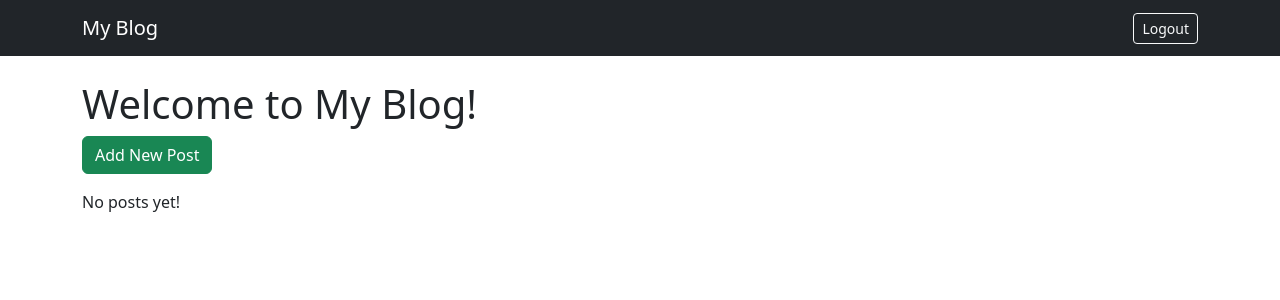
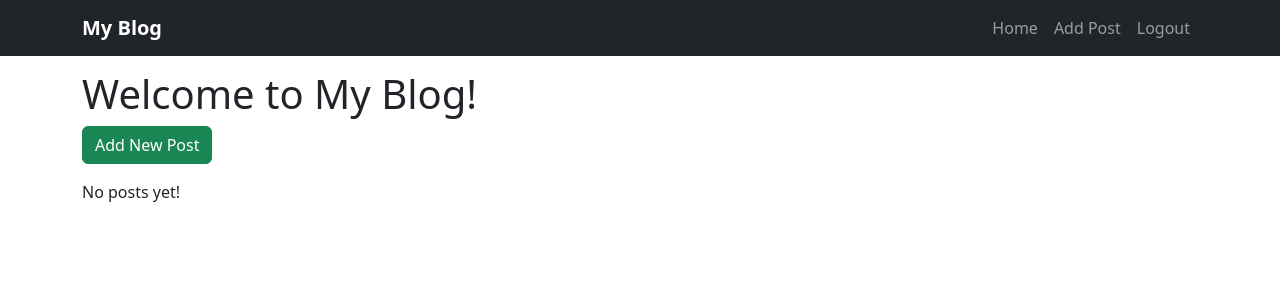
Before and after one commit to AlfredoCorvi/flask_blog, a Flask app: page / in a window 1280 px wide. Shown: the top 300 px of the page. Run offline with Flask 3, Linux system fonts and the light colour scheme; the visitor is signed in with stand-in values (Sample User, id 1); data that the repository does not hold is empty.

Commit message:
Style the navbar and responsive and cards

```diff
--- /dev/null
+++ b/static/css/style.css
@@ -0,0 +1,17 @@
+body {
+    background-color: #f8f9fa;
+}
+
+.card-title {
+    font-weight: bold;
+    font-size: 1.25rem;
+}
+
+.navbar-brand {
+    font-weight: bold;
+    font-size: 1.5rem;
+}
+
+form button {
+    margin-right: 5px;
+}
--- a/templates/base.html
+++ b/templates/base.html
@@ -7,20 +7,51 @@
     <link href="https://cdn.jsdelivr.net/npm/bootstrap@5.3.2/dist/css/bootstrap.min.css" rel="stylesheet">
 </head>
 <body>
-    <nav class="navbar navbar-expand-lg navbar-dark bg-dark">
+    <nav class="navbar navbar-expand-lg navbar-dark bg-dark fixed-top">
         <div class="container">
             <a class="navbar-brand" href="/">My Blog</a>
-            <div class="d-flex">
-                {% if session.get('user_id') %}
-                <a href="{{ url_for('logout') }}" class="btn btn-outline-light btn-sm">Logout</a>
-                {% else %}
-                <a href="{{ url_for('login') }}" class="btn btn-outline-light btn-sm">Login</a>
-                {% endif %}
+            <button class="navbar-toggler" type="button" data-bs-toggle="collapse" data-bs-target="#navbarNav">
+                <span class="navbar-toggler-icon"></span>
+            </button>
+            <div class="collapse navbar-collapse" id="navbarNav">
+                <ul class="navbar-nav ms-auto">
+                    <li class="nav-item">
+                        <a class="nav-link" href="{{ url_for('home') }}">Home</a>
+                    </li>
+                    {% if session.get('user_id') %}
+                    <li class="nav-item">
+                        <a class="nav-link" href="{{ url_for('add') }}">Add Post</a>
+                    </li>
+                    <li class="nav-item">
+                        <a class="nav-link" href="{{ url_for('logout') }}">Logout</a>
+                    </li>
+                    {% else %}
+                    <li class="nav-item">
+                        <a class="nav-link" href="{{ url_for('login') }}">Login</a>
+                    </li>
+                    {% endif %}
+                </ul>
             </div>
         </div>
     </nav>
+
+<!-- Add spacing to prevent navbar from covering content -->
+<div style="margin-top: 70px;"></div>
+
     <div class="container mt-4">
         {% block content %}{% endblock %}
     </div>
+
+    <script>
+        setTimeout(() => {
+            const alerts = document.querySelectorAll('.alert');
+            alerts.forEach(a => a.style.display = 'none');
+        }, 3000);
+    </script>
+
+
+    <script src="https://cdn.jsdelivr.net/npm/bootstrap@5.3.2/dist/js/bootstrap.bundle.min.js"></script>
+
 </body>
+
 </html>
--- a/templates/home.html
+++ b/templates/home.html
@@ -7,18 +7,19 @@
 <a href="{{ url_for('add') }}" class="btn btn-success mb-3">Add New Post</a>
 
 {% for post in posts %}
-<div class="card mb-3">
+<div class="card mb-4 shadow-sm">
     <div class="card-body">
         <h5 class="card-title">{{ post.title }}</h5>
         <p class="card-text">{{ post.content }}</p>
+        {% if session.get('user_id') %}
         <a href="{{ url_for('edit', id=post.id) }}" class="btn btn-warning btn-sm">Edit</a>
-
         <form action="{{ url_for('delete', id=post.id) }}" method="POST" style="display:inline;">
             <button type="submit" class="btn btn-danger btn-sm"
                 onclick="return confirm('Are you sure you want to delete this post?');">
                 Delete
             </button>
         </form>
+        {% endif %}
     </div>
 </div>
 {% else %}
```
